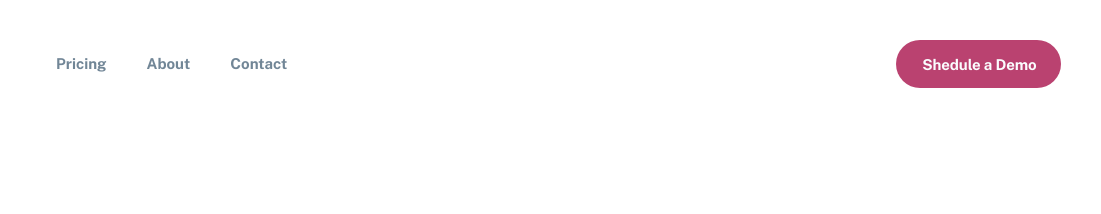
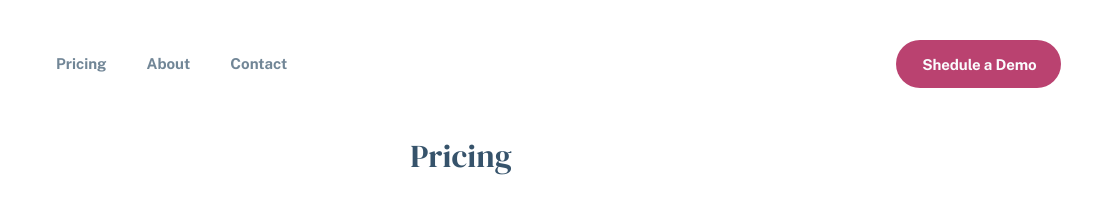
Before and after one commit to kiljaja/fm-pay-api, a website built with Vite: page pricing.html in a window 1280 px wide. Shown: the full height of the page, 179-1280 px from the left. Built offline with nearby package versions, Linux system fonts and the light colour scheme.

Commit message:
add pricing

```diff
--- a/pricing.html
+++ b/pricing.html
@@ -41,5 +41,8 @@
         <img src="./styles/assets/shared/mobile/menu.svg" alt="" />
       </div>
     </div>
+    <div class="w-full text-center py-12">
+        <p class="text-secondary-san-juan-blue heading-3-big">Pricing</p>
+      </div>
 </body>
 </html>
```
